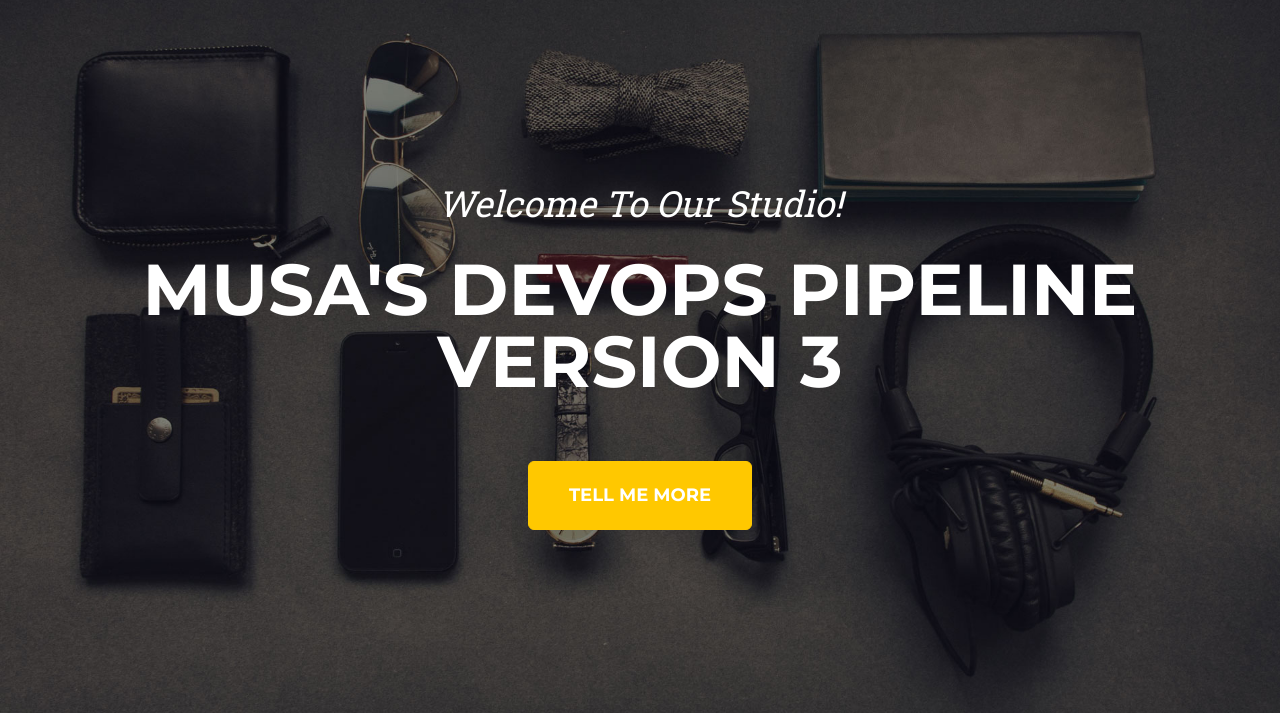
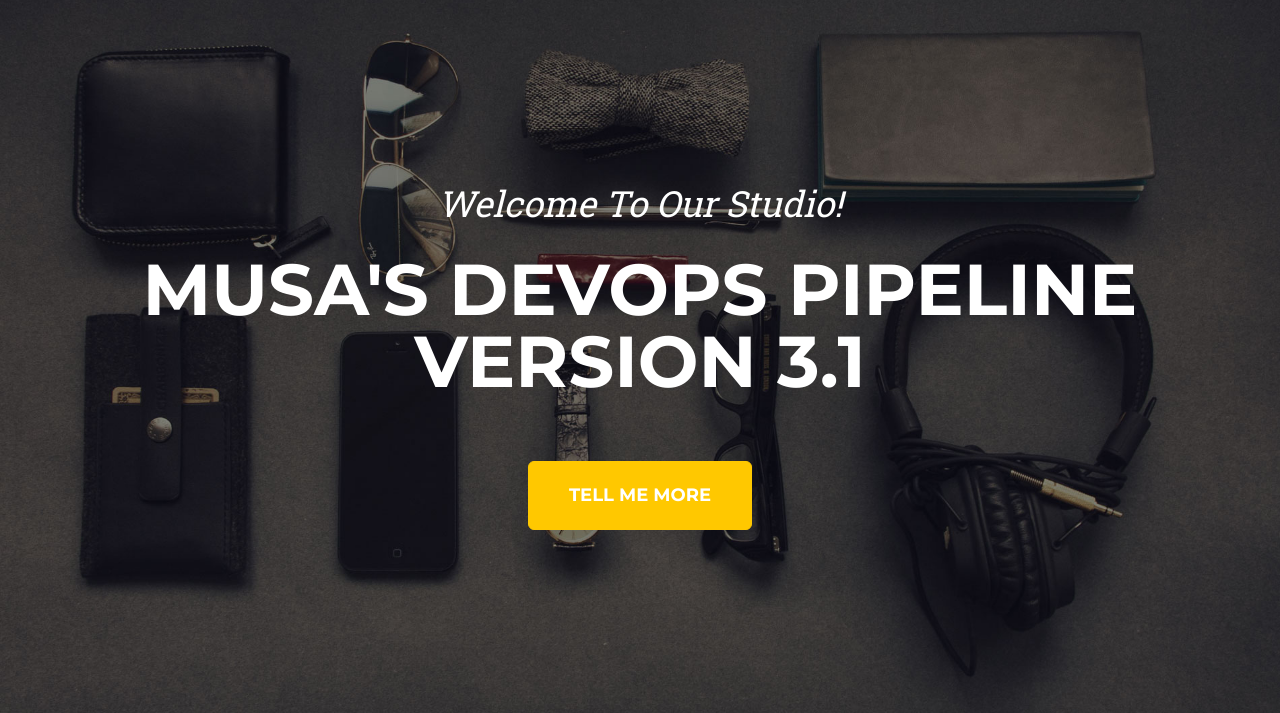
Before and after one commit to musayyab34/static-website, a website: page index.html in a window 1280 px wide. Shown: the part 87-800 px from the top of the page. Drawn offline with nearby package versions, Linux system fonts and the light colour scheme.

Commit message:
Testing CI/CD

```diff
--- a/index.html
+++ b/index.html
@@ -40,7 +40,7 @@
         <header class="masthead">
             <div class="container">
                 <div class="masthead-subheading">Welcome To Our Studio!</div>
-                <div class="masthead-heading text-uppercase">Musa's DevOps Pipeline Version 3</div>
+                <div class="masthead-heading text-uppercase">Musa's DevOps Pipeline Version 3.1</div>
                 <a class="btn btn-primary btn-xl text-uppercase" href="#services">Tell Me More</a>
             </div>
         </header>
```
